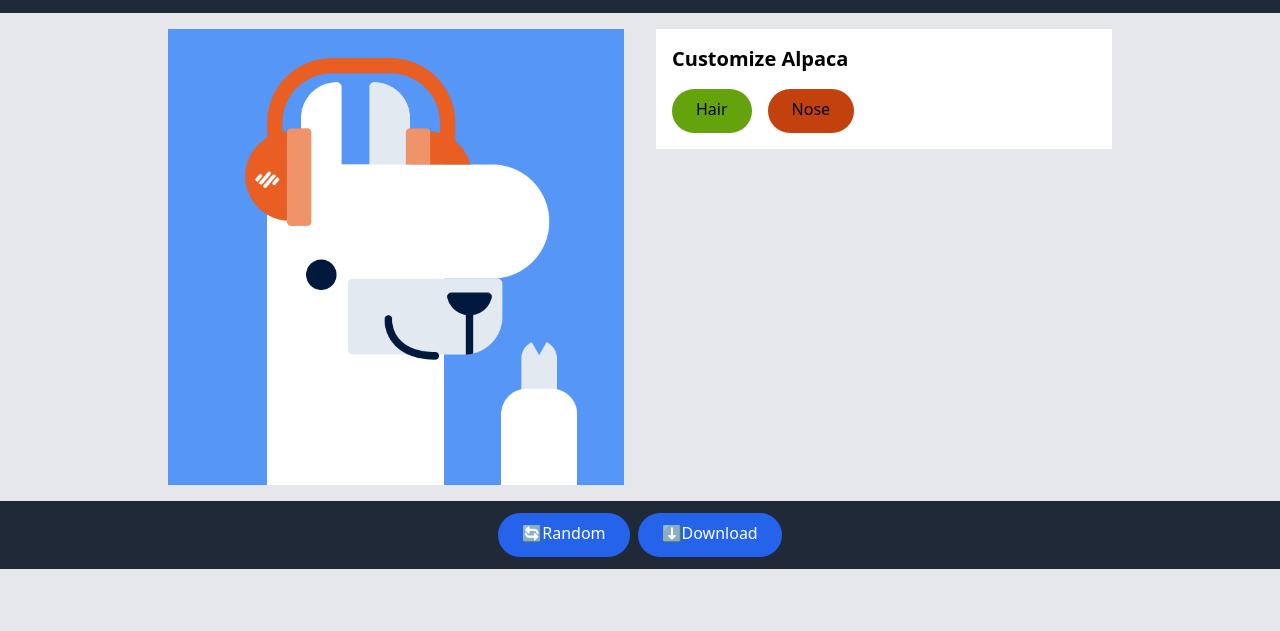
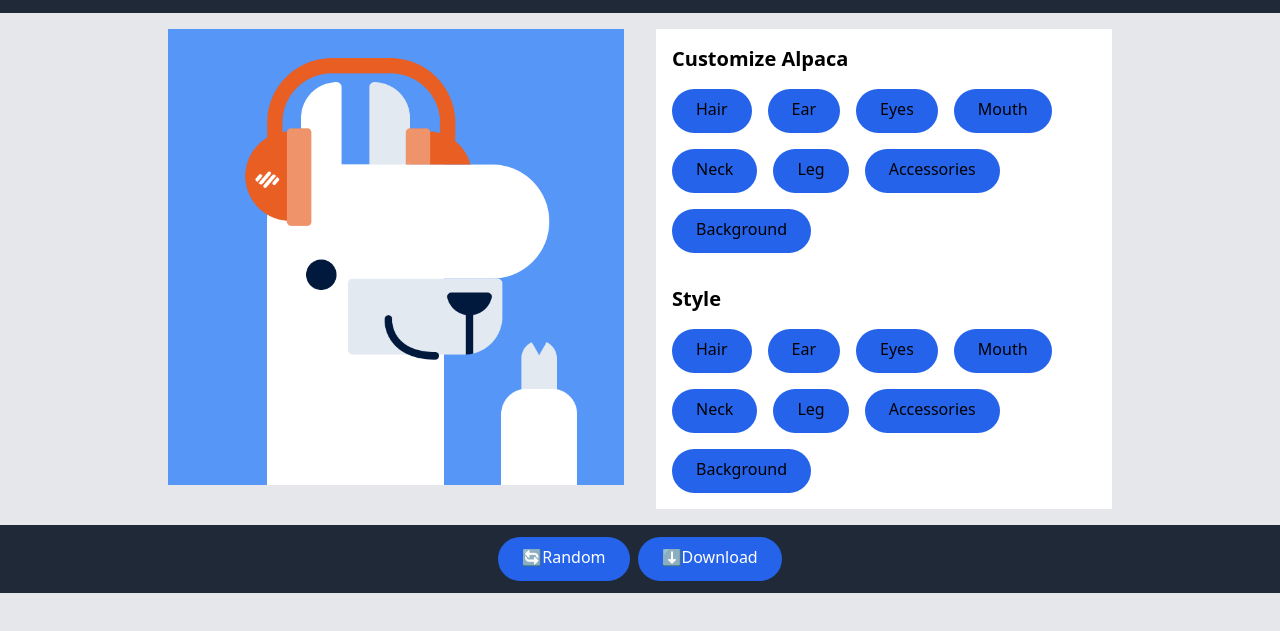
Before and after one commit to Dawit-Sh/DevProjects, a website: page Alpaca-Image-Generator/index.html in a window 1280 px wide. Shown: the part 47-678 px from the top of the page. Drawn offline with Linux system fonts and the light colour scheme.

Commit message:
Fuck you Dough Nut

```diff
--- a/Alpaca-Image-Generator/index.html
+++ b/Alpaca-Image-Generator/index.html
@@ -32,8 +32,28 @@
       <div class="bg-white p-4">
         <h2 class="text-xl font-bold mb-4">Customize Alpaca</h2>
         <div class="flex flex-wrap gap-4">
-           <button class="btn btn-primary p-3 px-6 pt-2 gap rounded-full bg-lime-600">Hair</button>
-           <button class="btn btn-primary p-3 px-6 pt-2 gap rounded-full bg-orange-700">Nose</button>
+           <button class="btn btn-primary p-3 px-6 pt-2 gap rounded-full bg-blue-600">Hair</button>
+           <button class="btn btn-primary p-3 px-6 pt-2 gap rounded-full  bg-blue-600">Ear</button>
+           <button class="btn btn-primary p-3 px-6 pt-2 gap rounded-full  bg-blue-600">Eyes</button>
+           <button class="btn btn-primary p-3 px-6 pt-2 gap rounded-full  bg-blue-600">Mouth</button>
+           <button class="btn btn-primary p-3 px-6 pt-2 gap rounded-full  bg-blue-600">Neck</button>
+           <button class="btn btn-primary p-3 px-6 pt-2 gap rounded-full  bg-blue-600">Leg</button>
+           <button class="btn btn-primary p-3 px-6 pt-2 gap rounded-full  bg-blue-600">Accessories</button>
+           <button class="btn btn-primary p-3 px-6 pt-2 gap rounded-full  bg-blue-600">Background</button>
+          </div>
+      </div>
+
+      <div class="bg-white p-4">
+        <h2 class="text-xl font-bold mb-4">Style</h2>
+        <div class="flex flex-wrap gap-4">
+           <button class="btn btn-primary p-3 px-6 pt-2 gap rounded-full bg-blue-600">Hair</button>
+           <button class="btn btn-primary p-3 px-6 pt-2 gap rounded-full  bg-blue-600">Ear</button>
+           <button class="btn btn-primary p-3 px-6 pt-2 gap rounded-full  bg-blue-600">Eyes</button>
+           <button class="btn btn-primary p-3 px-6 pt-2 gap rounded-full  bg-blue-600">Mouth</button>
+           <button class="btn btn-primary p-3 px-6 pt-2 gap rounded-full  bg-blue-600">Neck</button>
+           <button class="btn btn-primary p-3 px-6 pt-2 gap rounded-full  bg-blue-600">Leg</button>
+           <button class="btn btn-primary p-3 px-6 pt-2 gap rounded-full  bg-blue-600">Accessories</button>
+           <button class="btn btn-primary p-3 px-6 pt-2 gap rounded-full  bg-blue-600">Background</button>
           </div>
       </div>
     </div>
```
